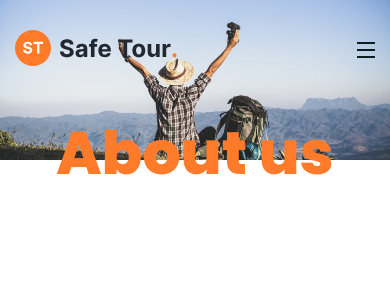
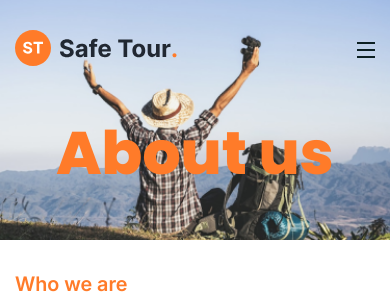
Before and after one commit to Tuananhdeptrai16/safetourbobo, a React (Create React App) app: page /safetourbobo/about in a window 390 px wide. Shown: the top 294 px of the page. Built offline with nearby package versions, Linux system fonts and the light colour scheme.

Commit message:
fixed about

```diff
--- a/src/assets/style/main.css
+++ b/src/assets/style/main.css
@@ -2836,26 +2836,26 @@ strong {
 }
 
 .about {
-  height: 590px;
+  height: 482px;
 }
 @media (max-width: 1399.98px) {
   .about {
-    height: 500px;
+    height: 392px;
   }
 }
 @media (max-width: 1199.98px) {
   .about {
-    height: 400px;
+    height: 292px;
   }
 }
 @media (max-width: 991.98px) {
   .about {
-    height: 300px;
+    height: 192px;
   }
 }
 @media (max-width: 767.98px) {
   .about {
-    height: 240px;
+    height: 132px;
   }
 }
 .about__slider {
@@ -2865,6 +2865,7 @@ strong {
   top: 0;
   left: 0;
   right: 0;
+  bottom: 0;
 }
 @media (max-width: 1399.98px) {
   .about__slider {
@@ -2888,6 +2889,7 @@ strong {
 }
 .about__background {
   width: 100%;
+  height: 100%;
   position: absolute;
   top: 0;
   left: 0;
--- a/src/pages/about/about.jsx
+++ b/src/pages/about/about.jsx
@@ -22,11 +22,17 @@ export const About = () => {
       <div className="about">
         <div className="about__slider">
           <h1 className="about__heading">About us</h1>
-          <img
-            src={`${process.env.PUBLIC_URL}/images/about/slider.png`}
-            alt=""
-            className="about__background"
-          />
+          <picture>
+            <source
+              media="(max-width:767.98px)"
+              srcset={`${process.env.PUBLIC_URL}/images/about/slider1.png`}
+            />
+            <img
+              src={`${process.env.PUBLIC_URL}/images/about/slider.png`}
+              alt=""
+              className="about__background"
+            />
+          </picture>
         </div>
       </div>
       <div className="container">
--- a/src/scss/pages/_about.scss
+++ b/src/scss/pages/_about.scss
@@ -1,17 +1,17 @@
 @use "../abstracts";
 .about {
-  height: 590px;
+  height: 482px;
   @include abstracts.breakpoint(xxl) {
-    height: 500px;
+    height: 392px;
   }
   @include abstracts.breakpoint(xl) {
-    height: 400px;
+    height: 292px;
   }
   @include abstracts.breakpoint(lg) {
-    height: 300px;
+    height: 192px;
   }
   @include abstracts.breakpoint(md) {
-    height: 240px;
+    height: 132px;
   }
   &__slider {
     height: 590px;
@@ -20,6 +20,7 @@
     top: 0;
     left: 0;
     right: 0;
+    bottom: 0;
     @include abstracts.breakpoint(xxl) {
       height: 500px;
     }
@@ -35,6 +36,7 @@
   }
   &__background {
     width: 100%;
+    height: 100%;
     position: absolute;
     top: 0;
     left: 0;
```
Also changed, not shown: public/images/about/slider1.png (added), 1 other file (tests, documents, lock files or other folders).
